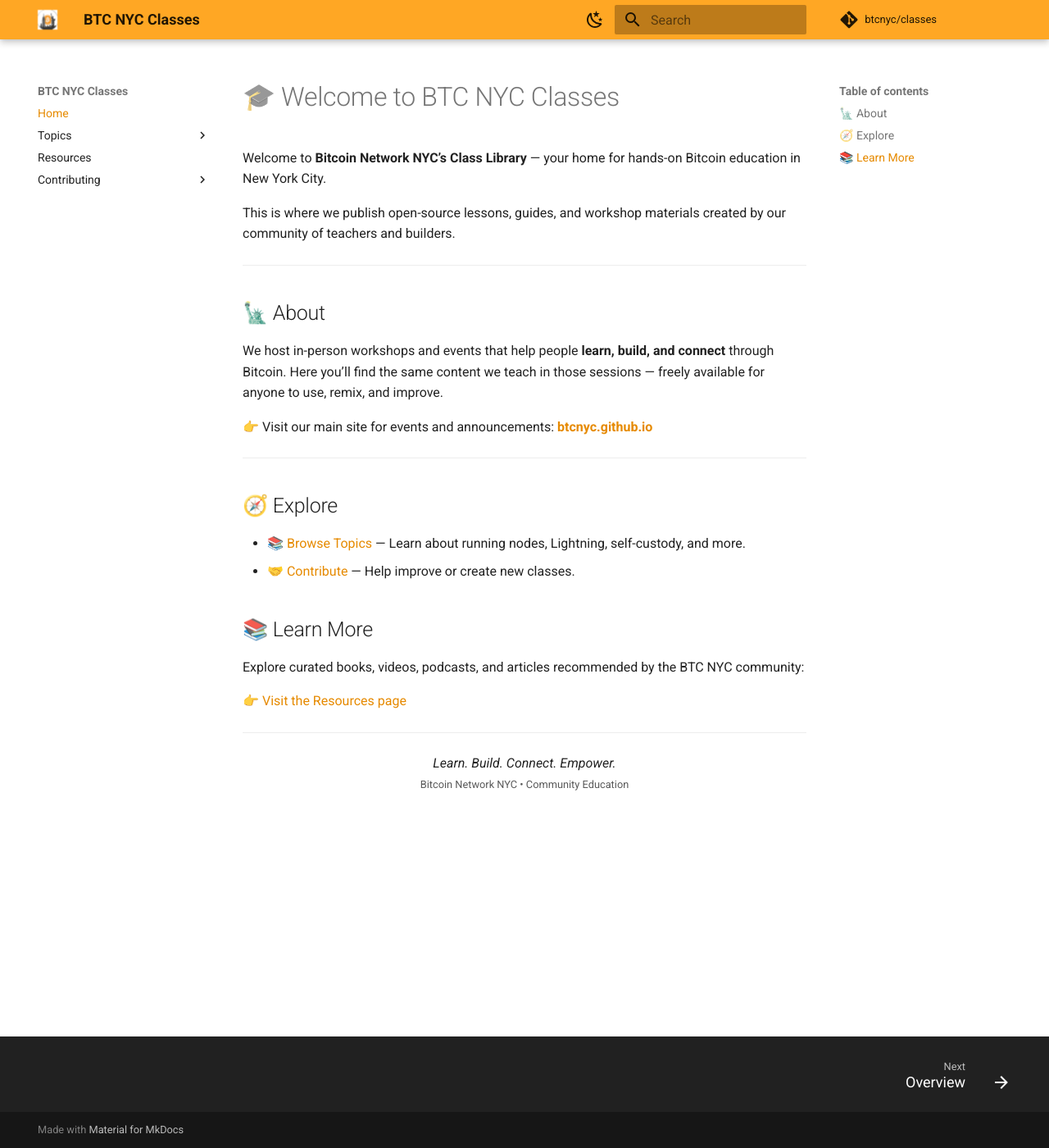
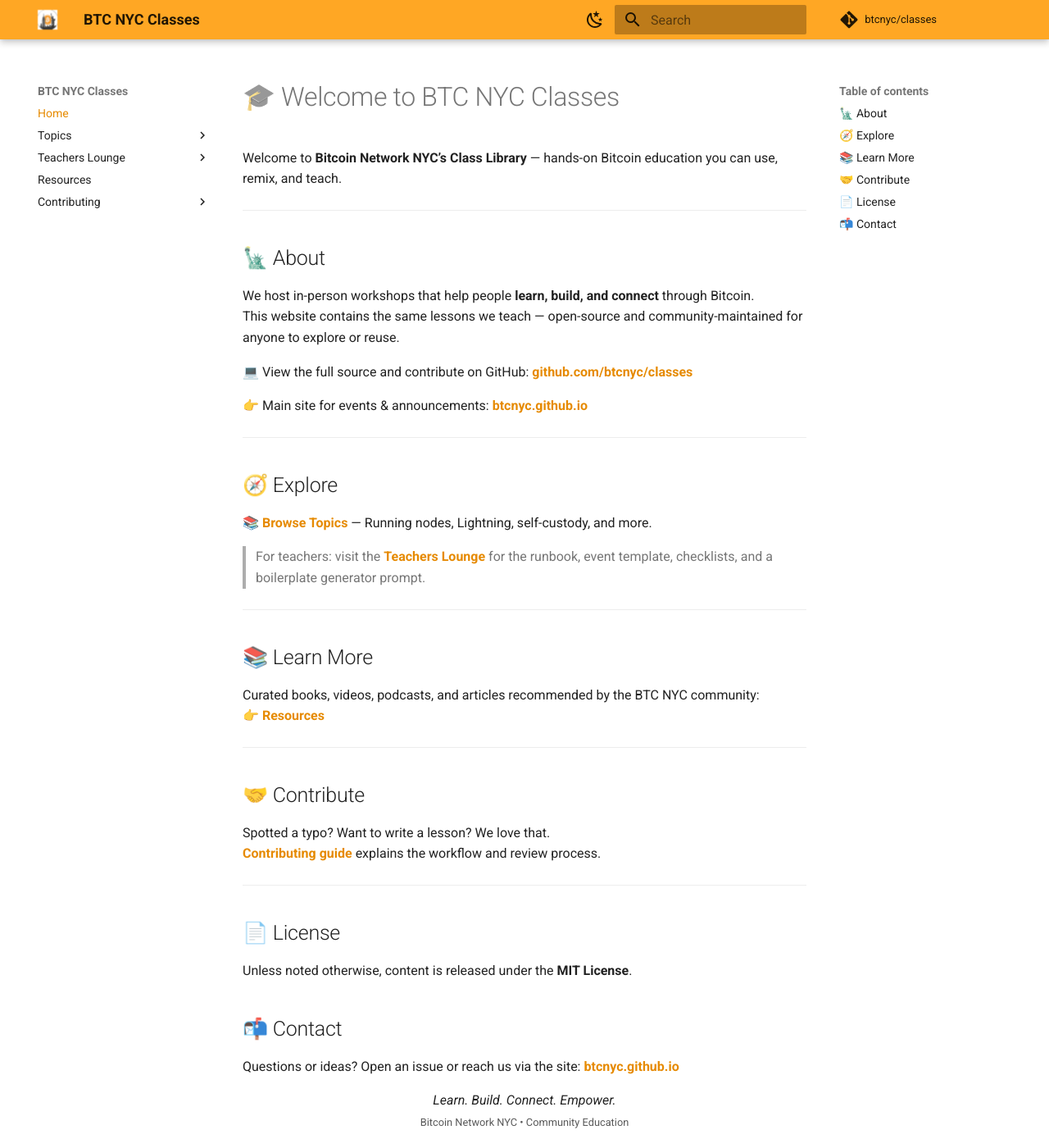
Before and after one commit to btcnyc/classes, an MkDocs documentation site: the page built from docs/README.md, in a window 1280 px wide and 1400 px high. Shown: the whole window at 82% size. Built offline with MkDocs 1.6.1 and Material for MkDocs 9.7.7, drawn with Linux system fonts in a browser that asks for light colours; comment, search, counter and statistics services are not loaded.

Commit message:
Rename Instructors Hub to Teachers Lounge

```diff
--- a/docs/README.md
+++ b/docs/README.md
@@ -1,33 +1,43 @@
 # 🎓 Welcome to BTC NYC Classes
 
-Welcome to **Bitcoin Network NYC’s Class Library** — your home for hands-on Bitcoin education in New York City.
-
-This is where we publish open-source lessons, guides, and workshop materials created by our community of teachers and builders.
+Welcome to **Bitcoin Network NYC’s Class Library** — hands-on Bitcoin education you can use, remix, and teach.
 
 ---
 
 ## 🗽 About
+We host in-person workshops that help people **learn, build, and connect** through Bitcoin.
+This website contains the same lessons we teach — open-source and community-maintained for anyone to explore or reuse.
 
-We host in-person workshops and events that help people **learn, build, and connect** through Bitcoin.
-Here you’ll find the same content we teach in those sessions — freely available for anyone to use, remix, and improve.
+💻 View the full source and contribute on GitHub: **[github.com/btcnyc/classes](https://github.com/btcnyc/classes)**
 
-👉 Visit our main site for events and announcements:
-**[btcnyc.github.io](https://btcnyc.github.io)**
+👉 Main site for events & announcements: **[btcnyc.github.io](https://btcnyc.github.io)**
 
 ---
 
 ## 🧭 Explore
+**📚 [Browse Topics](topics/index.md)** — Running nodes, Lightning, self-custody, and more.
 
-* 📚 [Browse Topics](topics/README.md) — Learn about running nodes, Lightning, self-custody, and more.
-* 🤝 [Contribute](contributing/index.md) — Help improve or create new classes.
+> For teachers: visit the **[Teachers Lounge](teachers-lounge/index.md)** for the runbook, event template, checklists, and a boilerplate generator prompt.
+
+---
 
 ## 📚 Learn More
-
-Explore curated books, videos, podcasts, and articles recommended by the BTC NYC community:
-
-👉 [Visit the Resources page](resources/index.md)
+Curated books, videos, podcasts, and articles recommended by the BTC NYC community:
+👉 **[Resources](resources/index.md)**
 
 ---
+
+## 🤝 Contribute
+Spotted a typo? Want to write a lesson? We love that.
+**[Contributing guide](contributing/index.md)** explains the workflow and review process.
+
+---
+
+## 📄 License
+Unless noted otherwise, content is released under the **MIT License**.
+
+## 📬 Contact
+Questions or ideas? Open an issue or reach us via the site: **[btcnyc.github.io](https://btcnyc.github.io)**
 
 <p align="center">
   <i>Learn. Build. Connect. Empower.</i><br/>
--- a/mkdocs.yml
+++ b/mkdocs.yml
@@ -35,12 +35,18 @@
 nav:
   - Home: README.md
   - Topics:
-      - Overview: topics/README.md
+      - Overview: topics/index.md
       - Bitcoin Node:
           - Getting Started: topics/bitcoin-node/00-getting-started/lesson.md
           # - Using Your Node: topics/bitcoin-node/01-using-your-node/lesson.md
       - Lightning:
           - Lightning Basics: topics/lightning/00-intro-to-lightning/lesson.md
+  - Teachers Lounge:
+      - Overview: teachers-lounge/index.md
+      - Run a Class (Runbook): teachers-lounge/run-a-class.md
+      - Event One-Pager Template: teachers-lounge/event-template.md
+      - Checklists: teachers-lounge/checklist.md
+      - Boilerplate Generator: teachers-lounge/boilerplate-prompt.md
   - Resources: resources/index.md
   - Contributing:
     - Overview: contributing/index.md
```
Also changed, not shown: docs/contributing/index.md (+2 -0 lines), docs/teachers-lounge/boilerplate-prompt.md (added, +3 -0 lines), docs/teachers-lounge/checklist.md (added, +3 -0 lines), docs/teachers-lounge/event-template.md (added, +3 -0 lines), docs/teachers-lounge/index.md (added, +18 -0 lines), docs/teachers-lounge/run-a-class.md (added, +3 -0 lines), docs/topics/index.md (renamed from docs/topics/README.md, +6 -0 lines).
